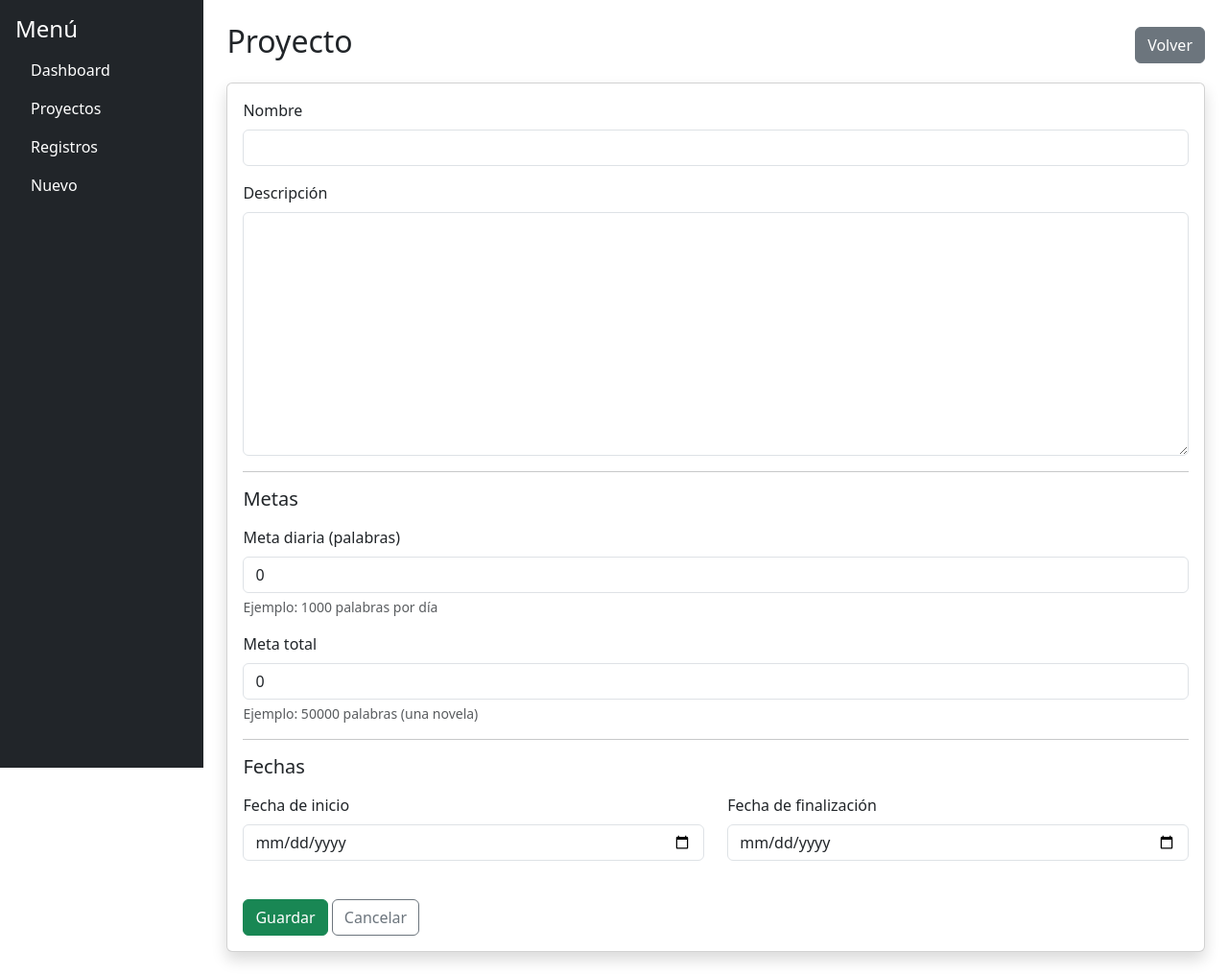
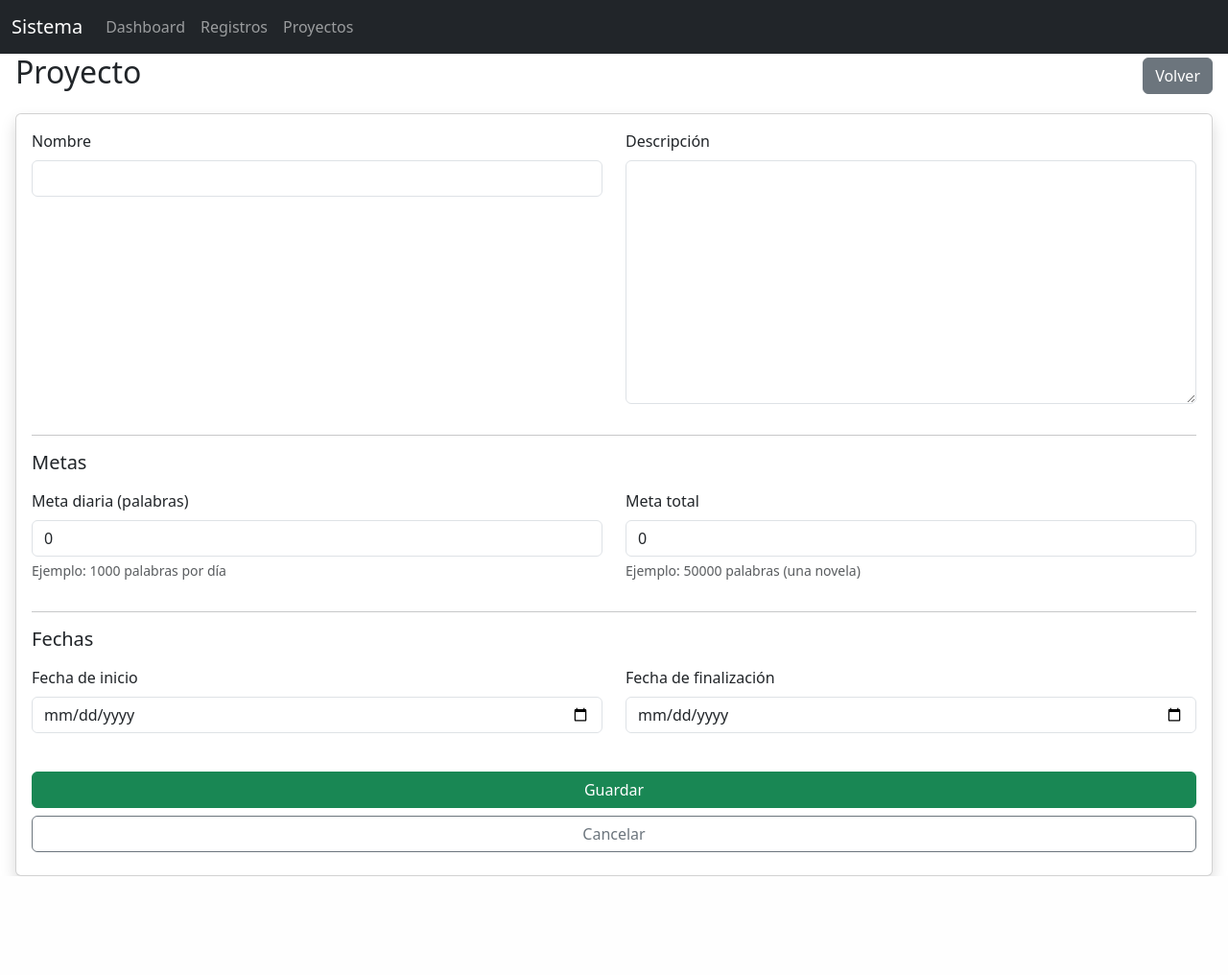
Before and after one commit to MDGreenCode/ProgresoEscrituraApp, a Django app: page /proyectos/nuevo/ in a window 1280 px wide. Shown: the whole page at 96% size. After the commit the page ends 913 px from the top, so only its background shows below. Run offline with Django 5.2, Linux system fonts and the light colour scheme.

Commit message:
Se agrego modo movile

```diff
--- a/ProConteo/templates/base.html
+++ b/ProConteo/templates/base.html
@@ -3,37 +3,43 @@
 <head>
     <title>Sistema</title>
     <link href="https://cdn.jsdelivr.net/npm/bootstrap@5.3.0/dist/css/bootstrap.min.css" rel="stylesheet">
+    <meta name="viewport" content="width=device-width, initial-scale=1">
 </head>
 
 <body>
+<nav class="navbar navbar-expand-lg navbar-dark bg-dark">
+  <div class="container-fluid">
+    <a class="navbar-brand" href="#">Sistema</a>
 
-<div class="d-flex">
+    <button class="navbar-toggler" type="button" data-bs-toggle="collapse" data-bs-target="#menu">
+      <span class="navbar-toggler-icon"></span>
+    </button>
 
-    <!-- Sidebar -->
-    <div class="bg-dark text-white p-3" style="width:250px; height:100vh;">
-        <h4>Menú</h4>
-        <ul class="nav flex-column">
+    <div class="collapse navbar-collapse" id="menu">
+      <ul class="navbar-nav">
         <li class="nav-item">
-                <a class="nav-link text-white" href="/dashboard/">Dashboard</a>
+          <a class="nav-link" href="/dashboard/">Dashboard</a>
         </li>
         <li class="nav-item">
-                <a class="nav-link text-white" href="/proyectos/">Proyectos</a>
+          <a class="nav-link" href="/">Registros</a>
         </li>
         <li class="nav-item">
-                <a class="nav-link text-white" href="/">Registros</a>
-            </li>
-            <li class="nav-item">
-                <a class="nav-link text-white" href="/nuevo/">Nuevo</a>
+          <a class="nav-link" href="/proyectos/">Proyectos</a>
         </li>
       </ul>
     </div>
+  </div>
+</nav>
+<div class="d-flex">
+
+
 
     <!-- Contenido -->
-    <div class="p-4 w-100">
+    <div class="container-fluid px-3">
         {% block content %}{% endblock %}
     </div>
 
 </div>
-
+<script src="https://cdn.jsdelivr.net/npm/bootstrap@5.3.0/dist/js/bootstrap.bundle.min.js"></script>
 </body>
 </html>
--- a/ProConteo/templates/registro/grafico.html
+++ b/ProConteo/templates/registro/grafico.html
@@ -4,7 +4,7 @@
 
 <h2>Progreso del Proyecto</h2>
 
-<canvas id="grafico"></canvas>
+<canvas id="grafico" style="max-width:100%;"></canvas>
 
 <script src="https://cdn.jsdelivr.net/npm/chart.js"></script>
 
--- a/ProConteo/templates/registro/proyectos/form.html
+++ b/ProConteo/templates/registro/proyectos/form.html
@@ -12,25 +12,25 @@
 
 <form method="post">
     {% csrf_token %}
-
+    <div class="row">
     <!-- Nombre -->
-    <div class="mb-3">
+        <div class="col-12 col-md-6 mb-3">
             <label class="form-label">Nombre</label>
             {{ form.nombre }}
         </div>
 
         <!-- Descripción -->
-    <div class="mb-3">
+        <div class="col-12 col-md-6 mb-3">
             <label class="form-label">Descripción</label>
             {{ form.descripcion }}
         </div>
-
+    </div>
     <hr>
 
     <h5 class="mb-3">Metas</h5>
-
+    <div class="row">
         <!-- Meta diaria -->
-    <div class="mb-3">
+        <div class="col-12 col-md-6 mb-3">
             <label class="form-label">Meta diaria (palabras)</label>
             {{ form.meta_diaria }}
             <div class="form-text">
@@ -39,31 +39,32 @@
         </div>
 
         <!-- Meta total -->
-    <div class="mb-3">
+        <div class="col-12 col-md-6 mb-3">
             <label class="form-label">Meta total</label>
             {{ form.meta_total }}
             <div class="form-text">
                 Ejemplo: 50000 palabras (una novela)
             </div>
         </div>
+    </div>
 <hr>
 
 <h5 class="mb-3">Fechas</h5>
-
 <div class="row">
-    <div class="col-md-6 mb-3">
+    <div class="col-12 col-md-6 mb-3">
         <label class="form-label">Fecha de inicio</label>
         {{ form.fecha_inicio }}
     </div>
 
-    <div class="col-md-6 mb-3">
+    <div class="col-12 col-md-6 mb-3">
         <label class="form-label">Fecha de finalización</label>
         {{ form.fecha_fin }}
     </div>
+
 </div>
     <div class="mt-4">
-        <button type="submit" class="btn btn-success">Guardar</button>
-        <a href="{% url 'proyectos' %}" class="btn btn-outline-secondary">Cancelar</a>
+        <button type="submit" class="btn btn-success w-100 w-md-auto mb-2">Guardar</button>
+        <a href="{% url 'proyectos' %}" class="btn btn-outline-secondary w-100 w-md-auto mb-2">Cancelar</a>
     </div>
 
 </form>
```
Also changed, not shown: ProConteo/templates/registro/dashboard.html (+4 -5 lines), ProConteo/templates/registro/form.html (+10 -10 lines), ProConteo/templates/registro/lista.html (+5 -4 lines), ProConteo/templates/registro/proyectos/lista.html (+6 -5 lines). Lines whose indentation alone changed are shown as unchanged.
